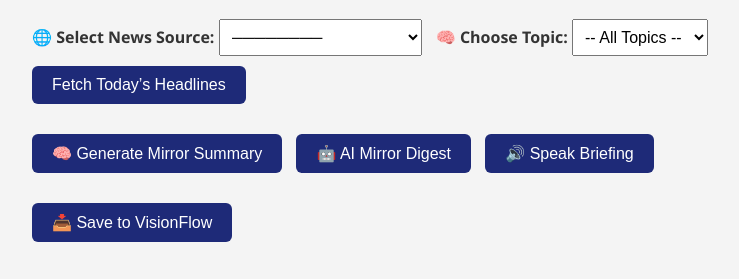
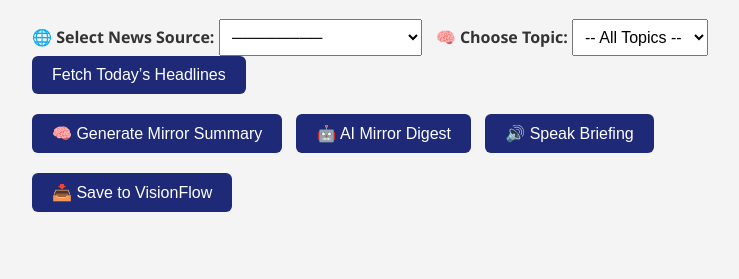
Before and after one commit to Healtime2025/Mirror-intelligence, a website: page index.html in a window 1280 px wide. Shown: the part 97-376 px from the top of the page, without its empty margins (208-947 px from the left). Drawn offline with Linux system fonts and the light colour scheme.

Commit message:
Update index.html

```diff
--- a/index.html
+++ b/index.html
@@ -24,7 +24,8 @@
       border: none;
       border-radius: 6px;
       cursor: pointer;
-      margin: 10px 10px 20px 0;
+      margin-bottom: 20px;
+      margin-right: 10px;
     }
     select {
       padding: 8px;
@@ -53,7 +54,7 @@
 <body>
 <h1>🧠 Mirror Intel – Daily News Briefing</h1>
 
-<!-- Selectors -->
+<!-- Source Selector -->
 <label><strong>🌐 Select News Source:</strong></label>
 <select id="source-select">
   <option disabled selected>────────</option>
@@ -64,6 +65,7 @@
   <option value="mg">🇿🇦 ZA Mail & Guardian</option>
 </select>
 
+<!-- Topic Selector -->
 <label><strong>🧠 Choose Topic:</strong></label>
 <select id="topic-select">
   <option value="">-- All Topics --</option>
@@ -77,7 +79,6 @@
   <option value="africa">Africa</option>
 </select>
 
-<!-- Log topic -->
 <script>
   document.getElementById("topic-select").addEventListener("change", function () {
     const topic = this.value;
@@ -85,11 +86,12 @@
   });
 </script>
 
-<!-- Action Buttons -->
 <button onclick="fetchNews()">Fetch Today’s Headlines</button>
 <div id="news-container"></div>
+<!-- ✅ PATCH: Next button added just below news container -->
 <button id="next-btn" onclick="showNextPage()" style="display:none;">Next ➡️</button>
 
+<!-- Control Buttons -->
 <button onclick="summarizeNews()">🧠 Generate Mirror Summary</button>
 <button onclick="generateAIDigest()">🤖 AI Mirror Digest</button>
 <button onclick="speakSummary()">🔊 Speak Briefing</button>
@@ -98,7 +100,6 @@
 <div id="mirror-summary"></div>
 <div id="gpt-digest"></div>
 
-<!-- Core Scripts -->
 <script>
 function summarizeNews() {
   const articles = document.querySelectorAll(".headline");
@@ -168,7 +169,7 @@
 }
 </script>
 
-<!-- Pagination + Fetch Logic -->
+<!-- ✅ Existing Pagination & Feed Script -->
 <script>
 let fullArticles = [];
 let currentPage = 0;
```
